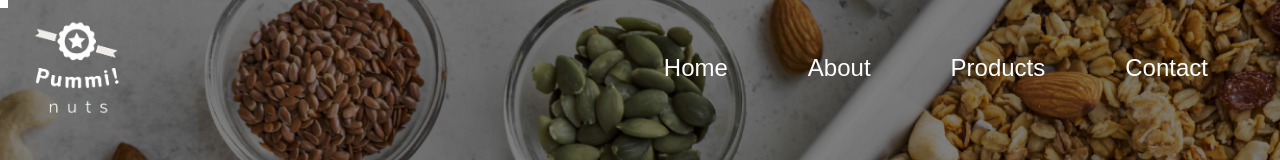
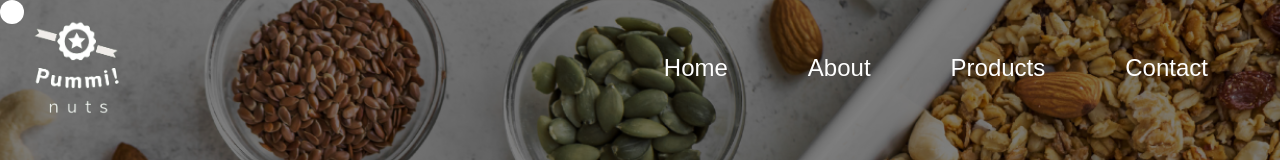
Before and after one commit to RaidEyes/pummi-nuts-shop, a React (Vite) app: page / in a window 1280 px wide. Shown: the top 160 px of the page. Built offline with nearby package versions, Linux system fonts and the light colour scheme; a web font is replaced by a local one.

Commit message:
Style with rounded cursor

```diff
--- a/src/assets/components/Cursor/Cursor.tsx
+++ b/src/assets/components/Cursor/Cursor.tsx
@@ -20,7 +20,7 @@ function Cursor() {
   }, []);
   return (
     <div
-      className="absolute w-2 bg-white aspect-square"
+      className="absolute w-6 transition-all duration-100 rounded-[50%] ease-linear bg-white aspect-square"
       style={{ top: `${mouse.y}px`, left: `${mouse.x}px` }}
     ></div>
   );
```
